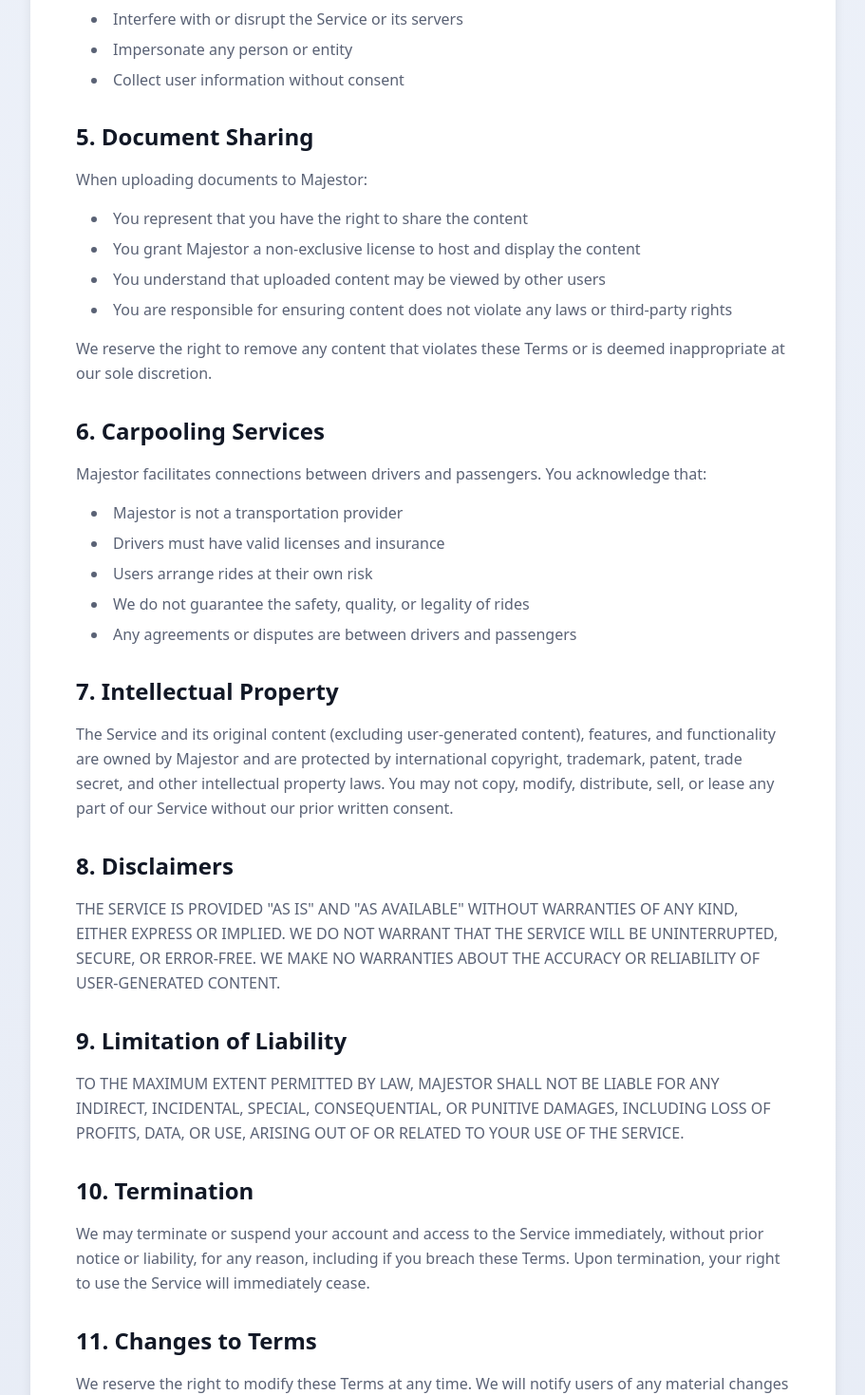
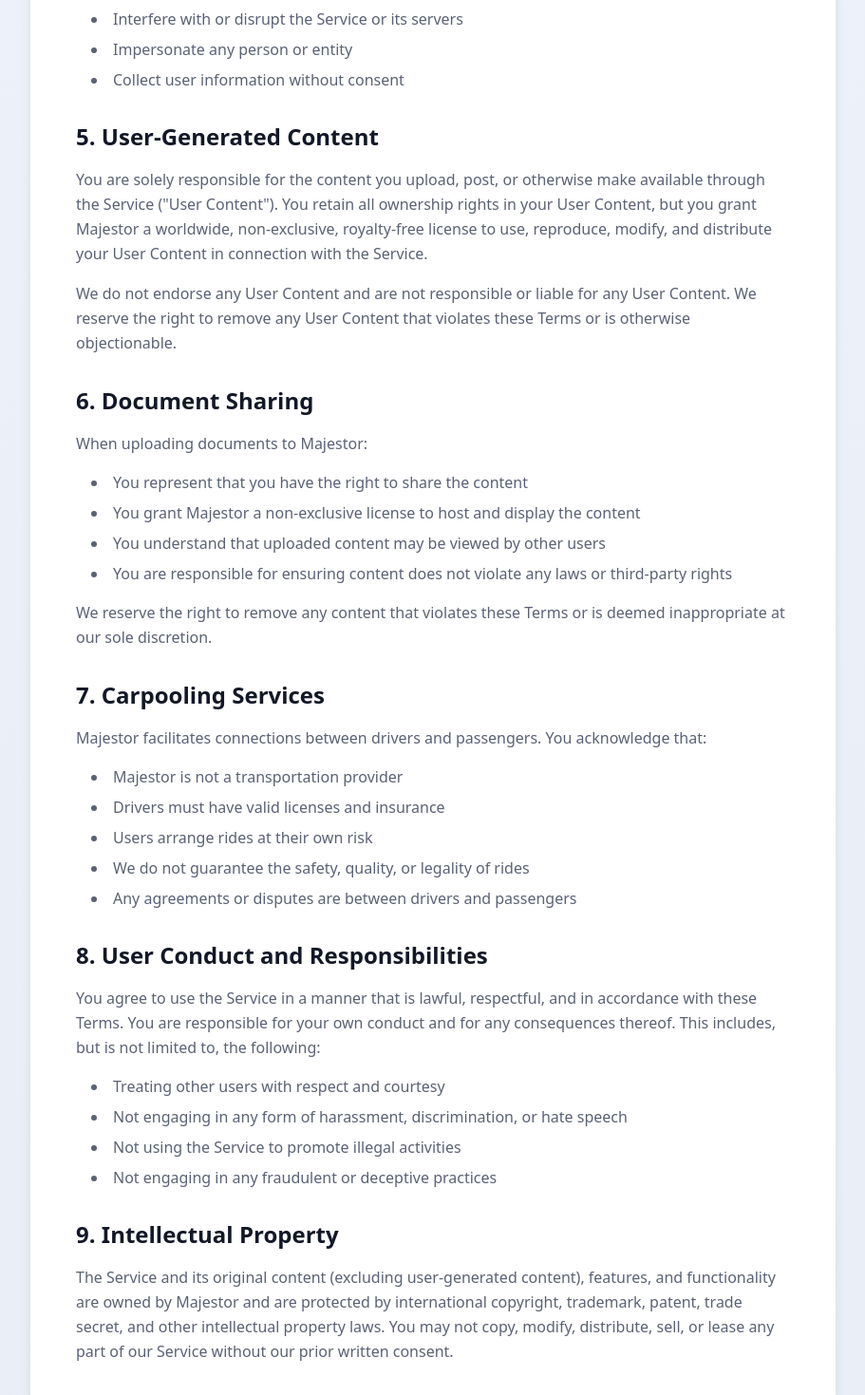
Before and after one commit to ei-abdullah/majestor, a Next.js app in the folder apps/web/: page /terms in a window 1280 px wide. Shown: the part 1225-2694 px from the top of the page at 95% size, without its empty margins (184-1095 px from the left). Built offline with nearby package versions, Linux system fonts and the light colour scheme.

Commit message:
Updated terms & conditions and privacy policy

```diff
--- a/apps/web/src/app/privacy/page.tsx
+++ b/apps/web/src/app/privacy/page.tsx
@@ -39,7 +39,7 @@
                 Policy
               </span>
             </h1>
-            <p className="text-[#5A6275]">Last updated: March 6, 2026</p>
+            <p className="text-[#5A6275]">Last updated: March 21, 2026</p>
           </div>
 
           {/* Content */}
--- a/apps/web/src/app/terms/page.tsx
+++ b/apps/web/src/app/terms/page.tsx
@@ -22,7 +22,7 @@
                 Service
               </span>
             </h1>
-            <p className="text-[#5A6275]">Last updated: March 6, 2026</p>
+            <p className="text-[#5A6275]">Last updated: March 21, 2026</p>
           </div>
 
           {/* Content */}
@@ -84,9 +84,25 @@
               </ul>
             </section>
 
+            {/* User-Generated Content */}
+            <section>
+              <h2 className="text-2xl font-bold text-[#121826] mb-4">5. User-Generated Content</h2>
+              <p className="text-[#5A6275] leading-relaxed mb-4">
+                You are solely responsible for the content you upload, post, or otherwise make available
+                through the Service (&quot;User Content&quot;). You retain all ownership rights in your User
+                Content, but you grant Majestor a worldwide, non-exclusive, royalty-free license to use,
+                reproduce, modify, and distribute your User Content in connection with the Service.
+              </p>
+              <p className="text-[#5A6275] leading-relaxed">
+                We do not endorse any User Content and are not responsible or liable for any User
+                Content. We reserve the right to remove any User Content that violates these Terms or
+                is otherwise objectionable.
+              </p>
+            </section>
+
             {/* Document Sharing */}
             <section>
-              <h2 className="text-2xl font-bold text-[#121826] mb-4">5. Document Sharing</h2>
+              <h2 className="text-2xl font-bold text-[#121826] mb-4">6. Document Sharing</h2>
               <p className="text-[#5A6275] leading-relaxed mb-4">
                 When uploading documents to Majestor:
               </p>
@@ -104,7 +120,7 @@
 
             {/* Carpooling Services */}
             <section>
-              <h2 className="text-2xl font-bold text-[#121826] mb-4">6. Carpooling Services</h2>
+              <h2 className="text-2xl font-bold text-[#121826] mb-4">7. Carpooling Services</h2>
               <p className="text-[#5A6275] leading-relaxed mb-4">
                 Majestor facilitates connections between drivers and passengers. You acknowledge that:
               </p>
@@ -117,9 +133,25 @@
               </ul>
             </section>
 
+            {/* User Conduct and Responsibilities */}
+            <section>
+              <h2 className="text-2xl font-bold text-[#121826] mb-4">8. User Conduct and Responsibilities</h2>
+              <p className="text-[#5A6275] leading-relaxed mb-4">
+                You agree to use the Service in a manner that is lawful, respectful, and in accordance
+                with these Terms. You are responsible for your own conduct and for any consequences
+                thereof. This includes, but is not limited to, the following:
+              </p>
+              <ul className="list-disc list-inside text-[#5A6275] space-y-2 ml-4">
+                <li>Treating other users with respect and courtesy</li>
+                <li>Not engaging in any form of harassment, discrimination, or hate speech</li>
+                <li>Not using the Service to promote illegal activities</li>
+                <li>Not engaging in any fraudulent or deceptive practices</li>
+              </ul>
+            </section>
+
             {/* Intellectual Property */}
             <section>
-              <h2 className="text-2xl font-bold text-[#121826] mb-4">7. Intellectual Property</h2>
+              <h2 className="text-2xl font-bold text-[#121826] mb-4">9. Intellectual Property</h2>
               <p className="text-[#5A6275] leading-relaxed">
                 The Service and its original content (excluding user-generated content), features,
                 and functionality are owned by Majestor and are protected by international copyright,
@@ -131,7 +163,7 @@
 
             {/* Disclaimers */}
             <section>
-              <h2 className="text-2xl font-bold text-[#121826] mb-4">8. Disclaimers</h2>
+              <h2 className="text-2xl font-bold text-[#121826] mb-4">10. Disclaimers</h2>
               <p className="text-[#5A6275] leading-relaxed">
                 THE SERVICE IS PROVIDED &quot;AS IS&quot; AND &quot;AS AVAILABLE&quot; WITHOUT WARRANTIES OF ANY KIND,
                 EITHER EXPRESS OR IMPLIED. WE DO NOT WARRANT THAT THE SERVICE WILL BE UNINTERRUPTED,
@@ -142,7 +174,7 @@
 
             {/* Limitation of Liability */}
             <section>
-              <h2 className="text-2xl font-bold text-[#121826] mb-4">9. Limitation of Liability</h2>
+              <h2 className="text-2xl font-bold text-[#121826] mb-4">11. Limitation of Liability</h2>
               <p className="text-[#5A6275] leading-relaxed">
                 TO THE MAXIMUM EXTENT PERMITTED BY LAW, MAJESTOR SHALL NOT BE LIABLE FOR ANY
                 INDIRECT, INCIDENTAL, SPECIAL, CONSEQUENTIAL, OR PUNITIVE DAMAGES, INCLUDING
@@ -152,7 +184,7 @@
 
             {/* Termination */}
             <section>
-              <h2 className="text-2xl font-bold text-[#121826] mb-4">10. Termination</h2>
+              <h2 className="text-2xl font-bold text-[#121826] mb-4">12. Termination</h2>
               <p className="text-[#5A6275] leading-relaxed">
                 We may terminate or suspend your account and access to the Service immediately,
                 without prior notice or liability, for any reason, including if you breach these
@@ -162,7 +194,7 @@
 
             {/* Changes to Terms */}
             <section>
-              <h2 className="text-2xl font-bold text-[#121826] mb-4">11. Changes to Terms</h2>
+              <h2 className="text-2xl font-bold text-[#121826] mb-4">13. Changes to Terms</h2>
               <p className="text-[#5A6275] leading-relaxed">
                 We reserve the right to modify these Terms at any time. We will notify users of
                 any material changes by posting the new Terms on the Service. Your continued use
@@ -172,7 +204,7 @@
 
             {/* Governing Law */}
             <section>
-              <h2 className="text-2xl font-bold text-[#121826] mb-4">12. Governing Law</h2>
+              <h2 className="text-2xl font-bold text-[#121826] mb-4">14. Governing Law</h2>
               <p className="text-[#5A6275] leading-relaxed">
                 These Terms shall be governed by and construed in accordance with the laws of Pakistan,
                 without regard to its conflict of law provisions. Any disputes arising under these
@@ -182,7 +214,7 @@
 
             {/* Contact */}
             <section>
-              <h2 className="text-2xl font-bold text-[#121826] mb-4">13. Contact Us</h2>
+              <h2 className="text-2xl font-bold text-[#121826] mb-4">15. Contact Us</h2>
               <p className="text-[#5A6275] leading-relaxed">
                 If you have any questions about these Terms of Service, please contact us at:
               </p>
```
